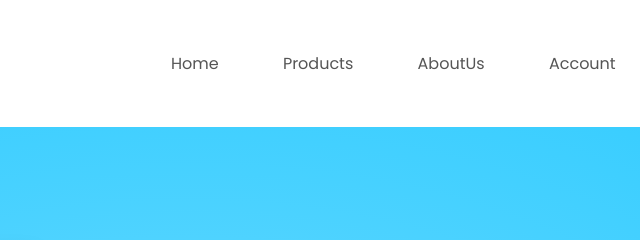
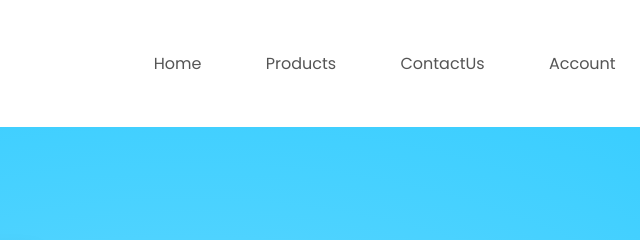
Before and after one commit to MdMahtabUddin/Project-Progress_aug, a plain HTML site: page account.html in a window 1280 px wide. Shown: the top 240 px of the page, 454-1094 px from the left. Drawn offline with nearby package versions, Linux system fonts and the light colour scheme.

Commit message:
linked a page

```diff
--- a/account.html
+++ b/account.html
@@ -30,7 +30,7 @@
                         <li><a href="index.html">Home</a></li>
                          <li><a href="products.html">Products</a></li>
 
-                          <li><a href="aboutus.html">AboutUs</a></li>
+                          <li><a href="contactus.html">ContactUs</a></li>
                          <li><a href="account.html">Account</a></li>
                           <li class="cart"><a href="cart.html"> <ion-icon name ="basket"></ion-icon>Cart<span>0</span> </a> </li>
 
```
Also changed, not shown: cart.html (+1 -1 lines), checkout.html (+1 -1 lines), index.html (+1 -1 lines), products.html (+1 -1 lines), contactus.html (renamed from aboutus.html).
